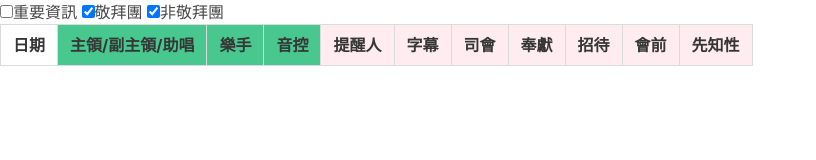
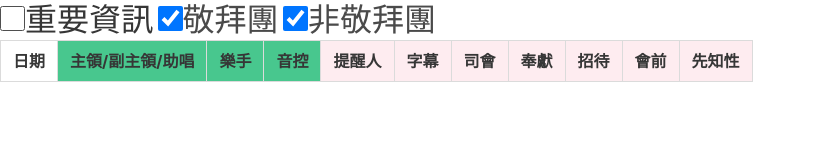
Before and after one commit to LouisChang0126/Youth_Serve, a plain HTML site: page index.html in a window 1280 px wide. Shown: the whole page, without its empty margins (0-816 px from the left). Drawn offline with nearby package versions, Linux system fonts and the light colour scheme; no server answers.

Commit message:
'2024v6'

```diff
--- a/index.html
+++ b/index.html
@@ -7,9 +7,9 @@
     <script src="https://www.gstatic.com/firebasejs/7.14.6/firebase-firestore.js"></script>
 </head>
 <body>
-  <label class="checkbox"><input id="checkbox_info" type="checkbox">重要資訊</label>
-  <label class="checkbox"><input id="checkbox_band" type="checkbox" checked>敬拜團</label>
-  <label class="checkbox"><input id="checkbox_not_band" type="checkbox" checked>非敬拜團</label>
+  <label class="checkbox"><input class="largeCheckbox" id="checkbox_info" type="checkbox"/>重要資訊</label>
+  <label class="checkbox"><input class="largeCheckbox" id="checkbox_band" type="checkbox" checked/>敬拜團</label>
+  <label class="checkbox"><input class="largeCheckbox" id="checkbox_not_band" type="checkbox" checked/>非敬拜團</label>
 	<table class="table is-striped is-bordered">
         <thead>
           <tr>
@@ -33,5 +33,13 @@
 </body>
 
 <script src="firestore.js" > </script>
-
+<style>
+  .checkbox {
+    font-size: 2em;
+  }
+  input.largeCheckbox {
+    width: 25px;
+    height:25px;
+  }
+</style>
 </html>
```
